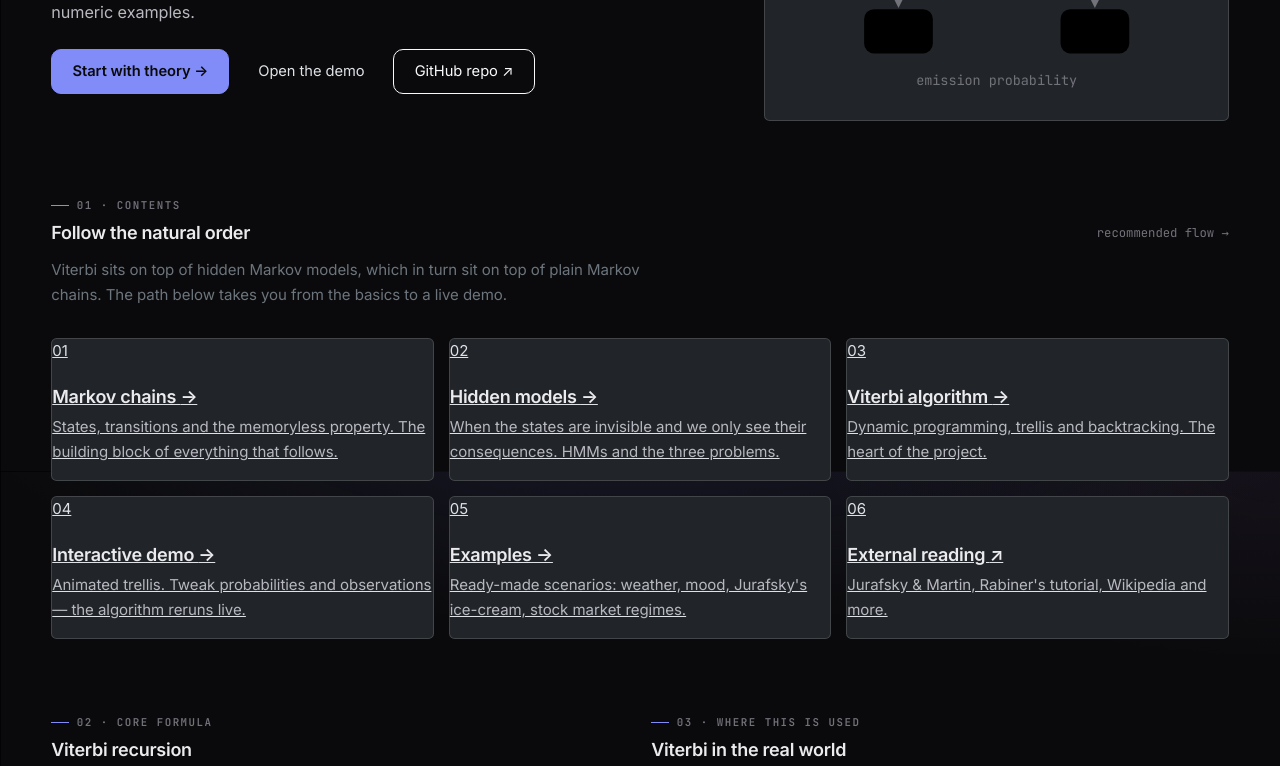
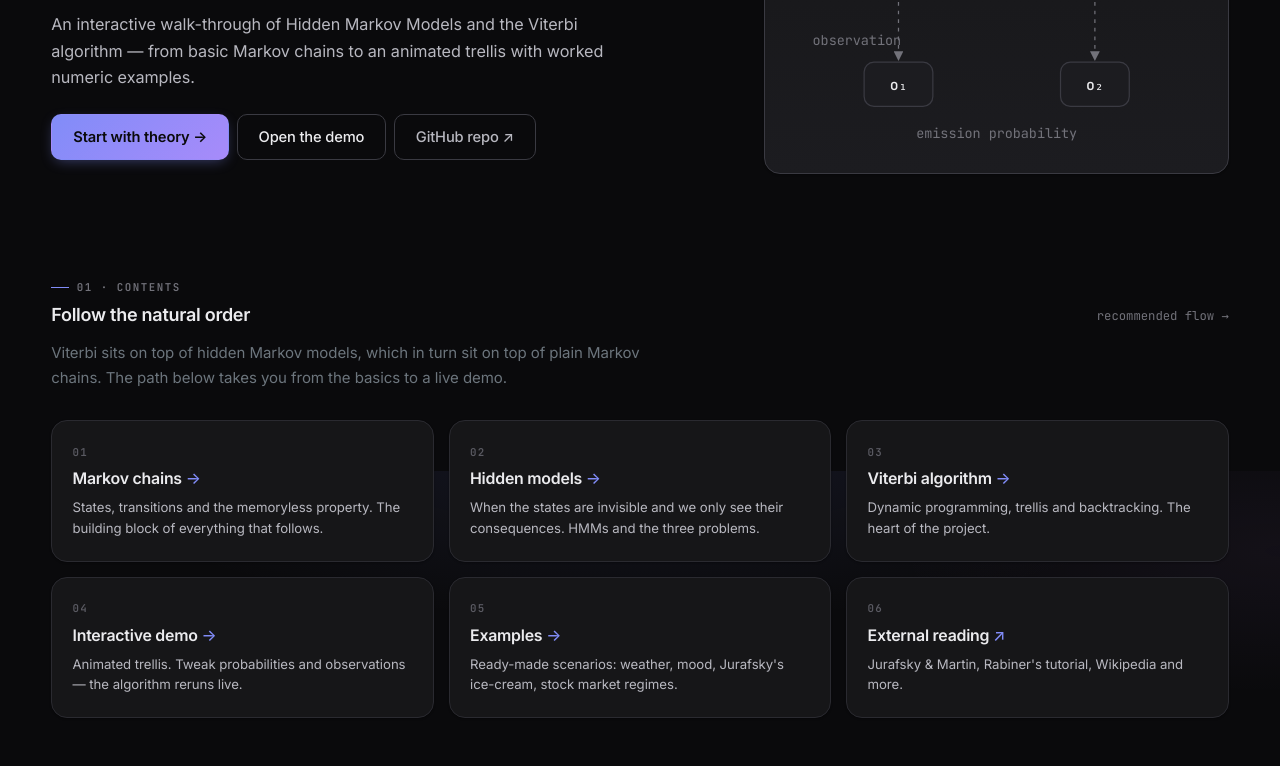
Before and after one commit to nozelk/viterbi-explorer, a website built with Vite: page index.html in a window 1280 px wide. Shown: the part 329-1095 px from the top of the page. Built offline with nearby package versions, Linux system fonts and the light colour scheme.

Commit message:
Fix: remove grid background (cut through text), repair broken .lang-btn/.btn CSS, gradient accent button

```diff
--- a/src/styles/style.css
+++ b/src/styles/style.css
@@ -57,14 +57,9 @@
 
 body {
     background-image:
-        radial-gradient(ellipse 90% 50% at 50% -10%, rgba(129, 140, 248, 0.12), transparent 60%),
-        radial-gradient(ellipse 60% 40% at 100% 0%, rgba(192, 132, 252, 0.06), transparent 60%),
-        linear-gradient(var(--border) 1px, transparent 1px),
-        linear-gradient(90deg, var(--border) 1px, transparent 1px);
-    background-size: auto, auto, 48px 48px, 48px 48px;
-    background-position: 0 0, 0 0, -1px -1px, -1px -1px;
-    background-attachment: fixed, fixed, fixed, fixed;
-    background-blend-mode: normal, normal, overlay, overlay;
+        radial-gradient(ellipse 80% 40% at 50% -5%, rgba(129, 140, 248, 0.10), transparent 60%),
+        radial-gradient(ellipse 50% 30% at 100% 10%, rgba(192, 132, 252, 0.05), transparent 60%);
+    background-attachment: fixed;
 }
 
 ::selection { background: var(--accent-subtle); color: var(--text); }
@@ -199,26 +194,37 @@
     padding: 0.3rem 0.55rem;
     border-radius: 6px;
     cursor: pointer;
-    transition: 5rem 1.1rem;
+    transition: all .15s ease;
+}
+.lang-btn:hover { color: var(--text); background: var(--surface-2); }
+.lang-btn.is-active { color: var(--accent); background: var(--accent-subtle); }
+
+/* --- buttons -------------------------------------------------------- */
+.btn {
+    font-weight: 500;
+    letter-spacing: -0.01em;
+    transition: all .15s ease;
+    padding: 0.55rem 1.1rem;
     border-radius: 8px;
     font-size: 0.92rem;
     display: inline-flex;
     align-items: center;
-    gap: 0.4rem;
+    gap: 0.45rem;
 }
-.btn-lg { padding: 0.72rem 1.35rem; font-size: 0.98rem; border-radius: 10px; }
-.btn-accent { background: var(--accent); color: #0a0a0c; border: 1px solid var(--accent); font-weight: 600; }
-.btn-accent:hover { background: var(--accent-hover); color: #0a0a0c; border-color: var(--accent-hover); transform: translateY(-1px); box-shadow: 0 8px 24px -8px var(--accent-ring
-.btn {
-    font-weight: 500;
-    letter-spacing: -0.01em;
-    transition: all .15s ease;
-    padding: 0.5rem 1rem;
-    border-radius: 8px;
-    font-size: 0.9rem;
+.btn-lg { padding: 0.75rem 1.4rem; font-size: 0.98rem; border-radius: 10px; }
+.btn-accent {
+    background: linear-gradient(135deg, var(--accent) 0%, #a78bfa 100%);
+    color: #0a0a0c;
+    border: 1px solid transparent;
+    font-weight: 600;
+    box-shadow: 0 4px 14px -4px rgba(129, 140, 248, 0.45);
 }
-.btn-accent { background: var(--accent); color: var(--bg); border: 1px solid var(--accent); }
-.btn-accent:hover { background: var(--accent-hover); color: var(--bg); border-color: var(--accent-hover); transform: translateY(-1px); box-shadow: var(--shadow-sm); }
+.btn-accent:hover {
+    color: #0a0a0c;
+    transform: translateY(-1px);
+    box-shadow: 0 10px 28px -8px rgba(129, 140, 248, 0.55);
+    filter: brightness(1.05);
+}
 .btn-ghost { background: transparent; border: 1px solid var(--border-strong); color: var(--text); }
 .btn-ghost:hover { background: var(--surface); color: var(--text); border-color: var(--text-2); }
 .btn-outline-secondary { color: var(--text-2); border-color: var(--border-strong); }
```
